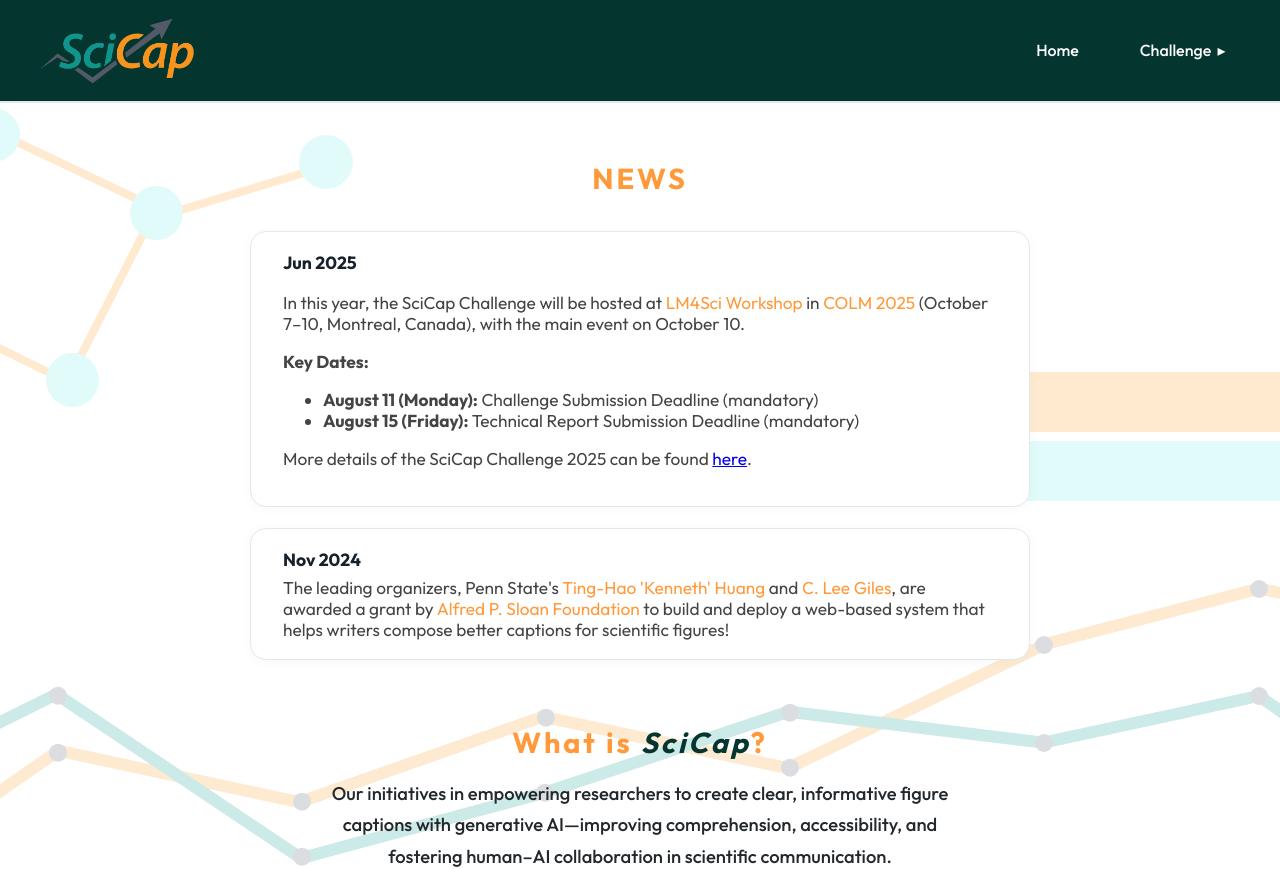
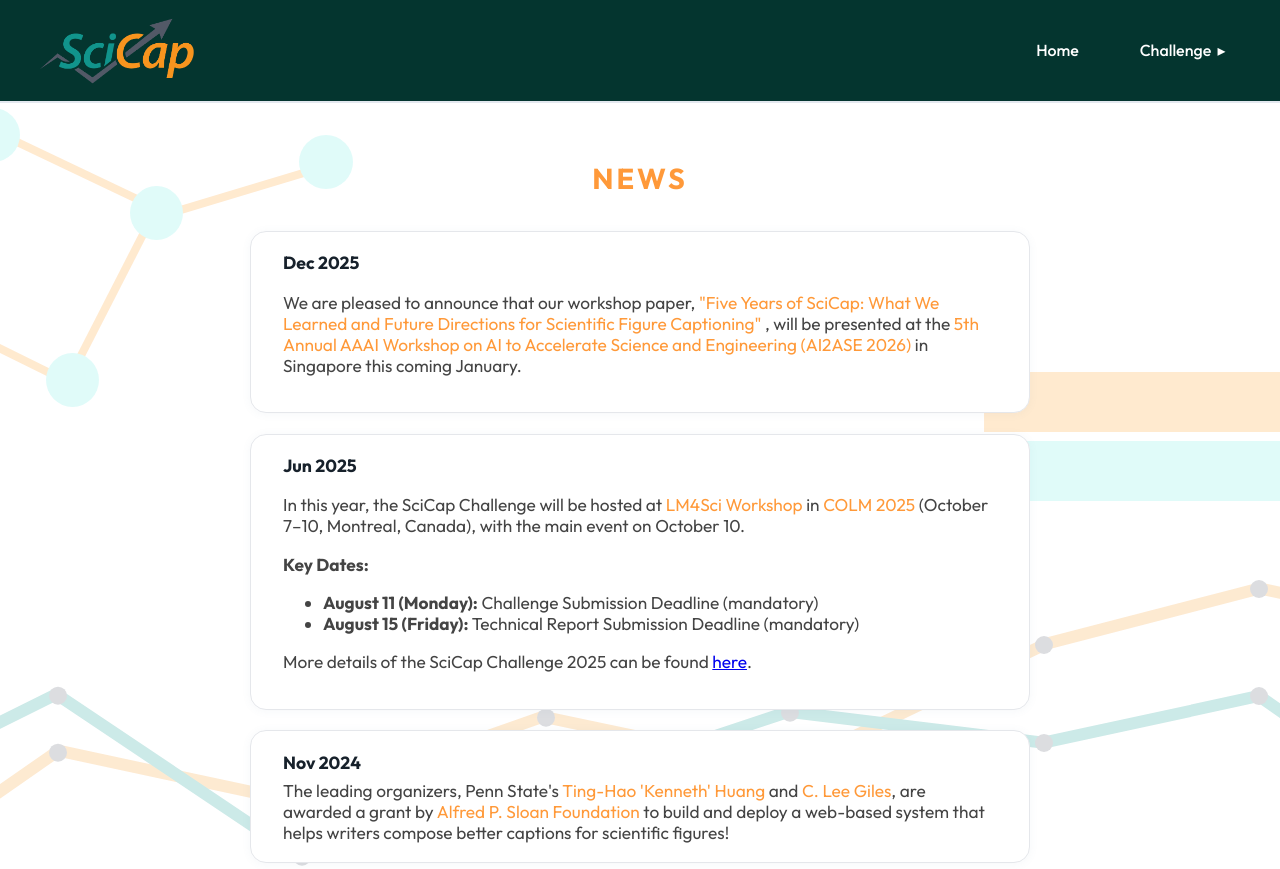
Before and after one commit to hy-ng/scicap-website-test, a React (Vite) app: page /challenge/2025 in a window 1280 px wide. Shown: the top 869 px of the page. Built offline with nearby package versions, Linux system fonts and the light colour scheme.

Commit message:
Update the AAAI Workshop paper

```diff
--- a/src/components/NewsSection.jsx
+++ b/src/components/NewsSection.jsx
@@ -2,6 +2,34 @@ import React from "react";
 import { Link } from 'react-router-dom';
 
 const newsList = [
+  {
+    date: "Dec 2025",
+    text: (
+      <>
+        <p>
+          We are pleased to announce that our workshop paper,{' '}
+          <a
+            href="https://crowd.ist.psu.edu/pdf/2026/2026-scicap-history.pdf"
+            target="_blank"
+            rel="noopener noreferrer"
+            className="news-link"
+          >
+            "Five Years of SciCap: What We Learned and Future Directions for Scientific Figure Captioning"
+          </a>{' '}
+            , will be presented at the {' '}
+          <a
+            href="https://ai-2-ase.github.io/"
+            target="_blank"
+            rel="noopener noreferrer"
+            className="news-link"
+          >
+           5th Annual AAAI Workshop on AI to Accelerate Science and Engineering (AI2ASE 2026)
+          </a>{' '}
+          in Singapore this coming January.
+        </p>
+      </>
+    )
+  },
   {
     date: "Jun 2025",
     text: (
```
